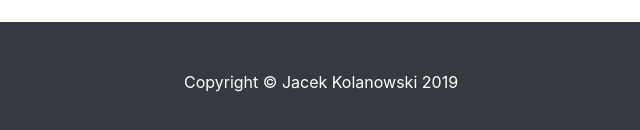
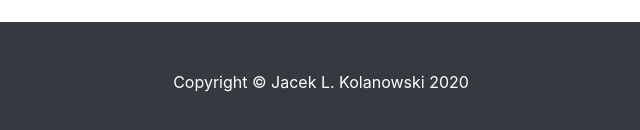
Before and after one commit to JacekKolanowski/multigate, a website: page index.html in a window 1280 px wide. Shown: the part 1792-1922 px from the top of the page, 319-959 px from the left. Drawn offline with Linux system fonts and the light colour scheme.

Commit message:
updating content

```diff
--- a/index.html
+++ b/index.html
@@ -170,7 +170,7 @@
   <!-- Footer -->
   <footer class="py-5 bg-dark">
     <div class="container">
-      <p class="m-0 text-center text-white">Copyright &copy; Jacek Kolanowski 2019</p>
+      <p class="m-0 text-center text-white">Copyright &copy; Jacek L. Kolanowski 2020</p>
     </div>
     <!-- /.container -->
   </footer>
```
